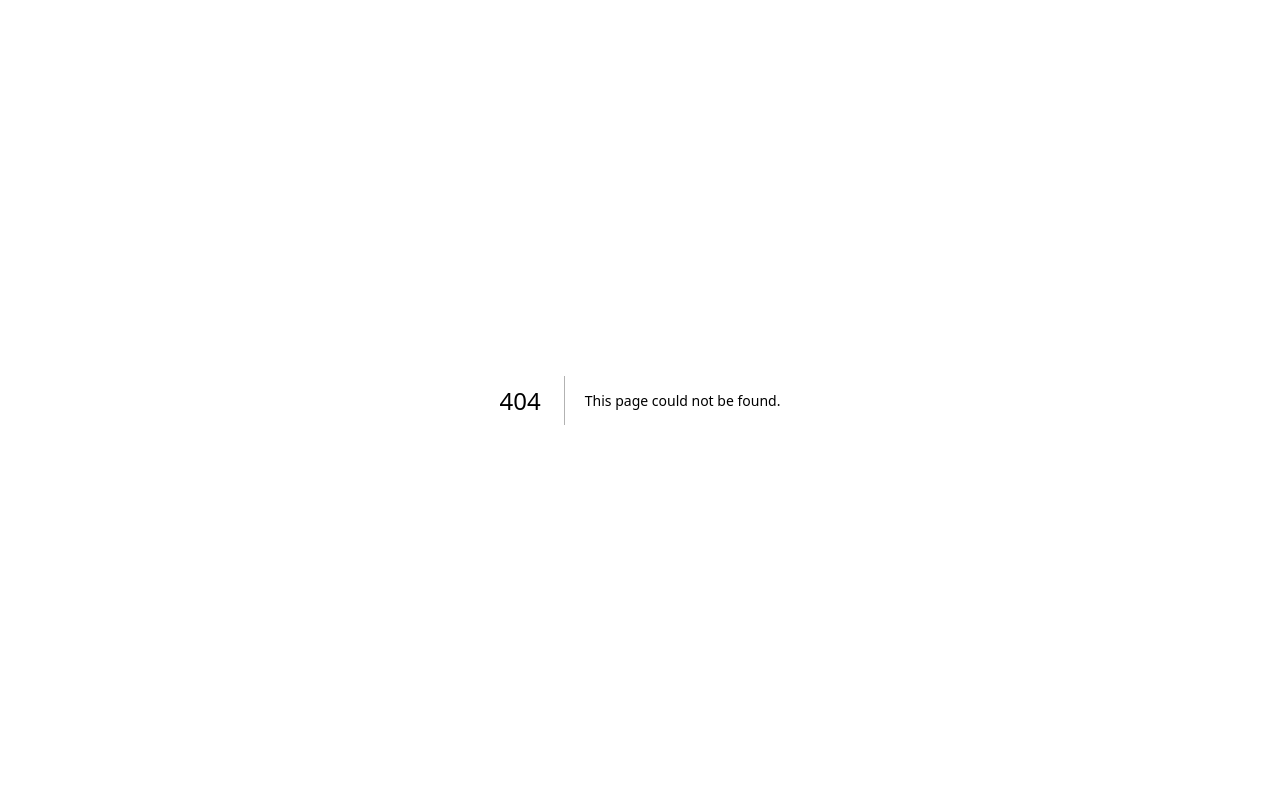
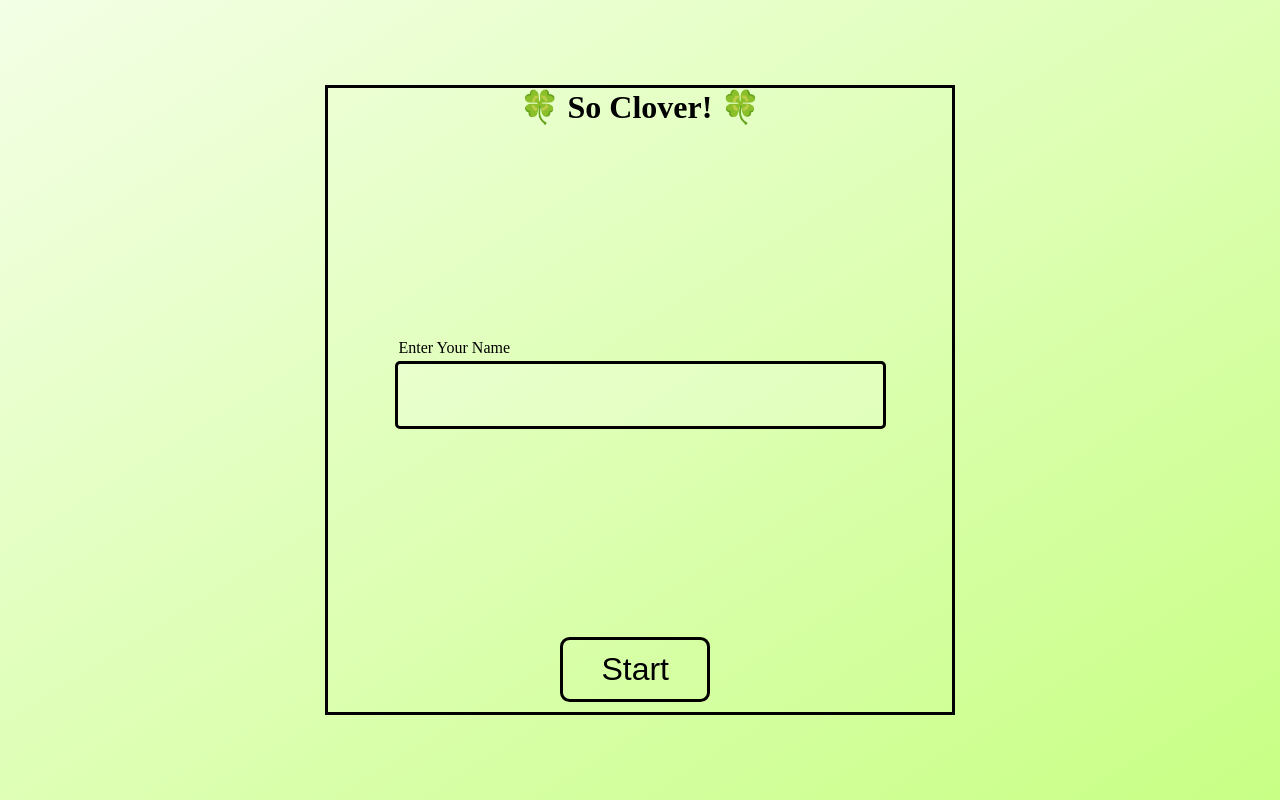
Before and after one commit to rsnoyman/so-clover, a Next.js app: page / in a window 1280 px wide. Before the commit this address had no page. Built offline with nearby package versions, Linux system fonts and the light colour scheme.

Commit message:
lobby phase

```diff
--- a/src/components/DraggableCard.tsx
+++ b/src/components/DraggableCard.tsx
@@ -93,9 +93,7 @@ const Card = ({ id, index, words }: Props) => {
       rotationAngle={isSpare ? 0 : rotationAngle}
       onDoubleClick={handleDoubleClick}
     >
-      <Pistil>
-        id:{id}/{index}/{words[0]}
-      </Pistil>
+      <Pistil />
       <TopWord>{words[0]}</TopWord>
       <RightWord>{words[1]}</RightWord>
       <BottomWord>{words[2]}</BottomWord>
--- a/src/components/Input.ts
+++ b/src/components/Input.ts
@@ -12,6 +12,10 @@ export const Input = styled.input`
   &:focus {
     outline: none;
   }
+`;
+
+export const NameInput = styled(Input)`
+  border: 3px solid;
 `;
 
 export const TopInput = styled(Input)`
--- /dev/null
+++ b/src/pages/api/create-game.ts
@@ -0,0 +1,12 @@
+// Next.js API route support: https://nextjs.org/docs/api-routes/introduction
+import type { NextApiRequest, NextApiResponse } from "next";
+import { prisma } from "@/prisma";
+
+export default async function handler(
+  req: NextApiRequest,
+  res: NextApiResponse
+) {
+  const { id } = await prisma.game.create({ data: {} });
+
+  res.status(200).json(id);
+}
--- /dev/null
+++ b/src/pages/api/create-player.ts
@@ -0,0 +1,17 @@
+// Next.js API route support: https://nextjs.org/docs/api-routes/introduction
+import type { NextApiRequest, NextApiResponse } from "next";
+import { prisma } from "@/prisma";
+
+export default async function handler(
+  req: NextApiRequest,
+  res: NextApiResponse
+) {
+  const { gameId } = req.query;
+  const { name, admin } = req.body;
+
+  await prisma.player.create({
+    data: { gameId: gameId as string, name, admin },
+  });
+
+  res.status(200).json({ message: "Player created" });
+}
--- /dev/null
+++ b/src/pages/api/get-players.ts
@@ -0,0 +1,18 @@
+// Next.js API route support: https://nextjs.org/docs/api-routes/introduction
+import type { NextApiRequest, NextApiResponse } from "next";
+import { prisma } from "@/prisma";
+
+export default async function handler(
+  req: NextApiRequest,
+  res: NextApiResponse
+) {
+  const { gameId } = req.query;
+
+  const players = await prisma.player.findMany({
+    where: {
+      gameId: gameId as string,
+    },
+  });
+
+  res.status(200).json(players);
+}
--- a/src/pages/api/load-words.ts
+++ b/src/pages/api/load-words.ts
@@ -11,7 +11,7 @@ export default async function handler(
   const { player } = req.query;
   const cards = await prisma.card.findMany({
     where: {
-      playerId: Number(player),
+      playerId: player as string,
     },
   });
 
--- a/src/pages/api/submit-clues.ts
+++ b/src/pages/api/submit-clues.ts
@@ -28,14 +28,13 @@ export default async function handler(
     },
   });
 
-  const numPlayers = await prisma.game.findMany({
-    include: {
-      _count: {
-        select: { players: true },
-      },
-    },
-  });
-  console.log(numPlayers);
+  // const numPlayers = await prisma.game.findMany({
+  //   include: {
+  //     _count: {
+  //       select: { players: true },
+  //     },
+  //   },
+  // });
 
   res.status(200);
 }
--- /dev/null
+++ b/src/pages/index.tsx
@@ -0,0 +1,79 @@
+import React from "react";
+import styled from "@emotion/styled";
+import { useRouter } from "next/router";
+
+import Button from "@/styles/Button";
+import { NameInput } from "@/components/Input";
+
+const Form = styled.form`
+  position: absolute;
+  display: flex;
+  flex-direction: column;
+  gap: 16px;
+  justify-content: space-between;
+  align-items: center;
+  height: var(--board-size);
+  width: var(--board-size);
+  inset: 0;
+  margin: auto;
+  border: 3px solid;
+`;
+
+const InputWrapper = styled.div`
+  display: flex;
+  flex-direction: column;
+`;
+
+const Label = styled.label`
+  margin: 4px;
+`;
+
+export default function Home() {
+  const [name, setName] = React.useState("");
+  const [error, setError] = React.useState(false);
+  const router = useRouter();
+
+  const handleSubmit = async () => {
+    if (!name) {
+      setError(true);
+      return;
+    }
+
+    const response = await fetch("/api/create-game");
+
+    const gameId = await response.json();
+
+    await fetch(`/api/create-player?gameId=${gameId}`, {
+      method: "POST",
+      headers: {
+        "Content-Type": "application/json",
+      },
+      body: JSON.stringify({ name, admin: true }),
+    });
+
+    router.push(gameId);
+  };
+
+  return (
+    <Form
+      onSubmit={(event) => {
+        event.preventDefault();
+        handleSubmit();
+      }}
+    >
+      <h1>🍀 So Clover! 🍀</h1>
+      <InputWrapper>
+        <Label htmlFor="name">Enter Your Name</Label>
+        <NameInput
+          id="name"
+          value={name}
+          onChange={(event) => {
+            setName(event.target.value);
+          }}
+        />
+        {error && <div>Please enter your name</div>}
+      </InputWrapper>
+      <Button>Start</Button>
+    </Form>
+  );
+}
```
Also changed, not shown: src/components/GuessPage.tsx (+3 -7 lines), src/pages/[gameId].tsx (added, +76 -0 lines), src/pages/describe.tsx (+2 -7 lines), src/utils/fetcher.ts (added, +8 -0 lines), 1 other file (tests, documents, lock files or other folders).
